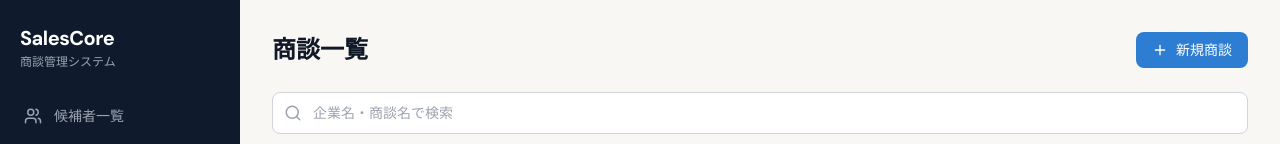
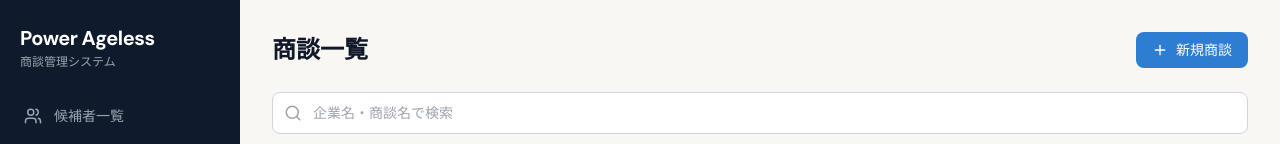
Before and after one commit to Reiji-Zuckerman/Opportunity_System, a React (Vite) app: page /#/deals in a window 1280 px wide. Shown: the top 144 px of the page. Built offline with nearby package versions, Linux system fonts and the light colour scheme.

Commit message:
Rename SalesCore to Power Ageless, fix sidebar note position
https://claude.ai/code/session_016Yy5ACSXPhTfTgV1Jti13x

```diff
--- a/index.html
+++ b/index.html
@@ -4,7 +4,7 @@
     <meta charset="UTF-8" />
     <link rel="icon" type="image/svg+xml" href="/Opportunity_System/favicon.svg" />
     <meta name="viewport" content="width=device-width, initial-scale=1.0" />
-    <title>SalesCore — 商談管理システム</title>
+    <title>Power Ageless — 商談管理システム</title>
     <script>
       // GitHub Pages SPA redirect handler
       (function(){
--- a/public/404.html
+++ b/public/404.html
@@ -2,7 +2,7 @@
 <html>
   <head>
     <meta charset="utf-8">
-    <title>SalesCore</title>
+    <title>Power Ageless</title>
     <script>
       sessionStorage.redirect = location.href;
       location.replace(location.pathname.split('/').slice(0, 2).join('/') + '/');
--- a/src/components/Sidebar.jsx
+++ b/src/components/Sidebar.jsx
@@ -18,7 +18,7 @@ export default function Sidebar() {
   return (
     <aside className="fixed left-0 top-0 h-screen w-60 bg-primary flex flex-col z-40">
       <div className="p-5 pt-6">
-        <h1 className="text-white text-xl font-bold tracking-tight">SalesCore</h1>
+        <h1 className="text-white text-xl font-bold tracking-tight">Power Ageless</h1>
         <p className="text-gray-400 text-xs mt-0.5">商談管理システム</p>
       </div>
 
```
